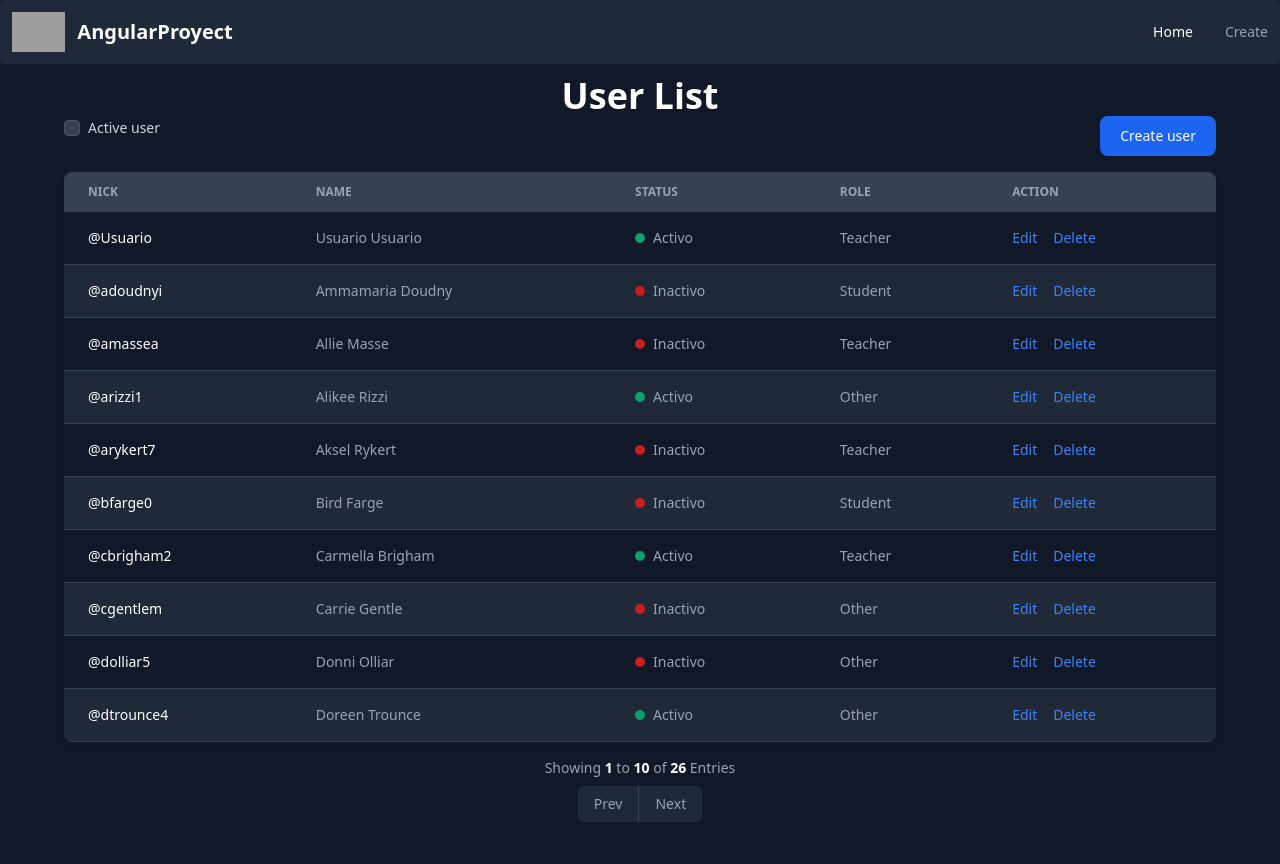
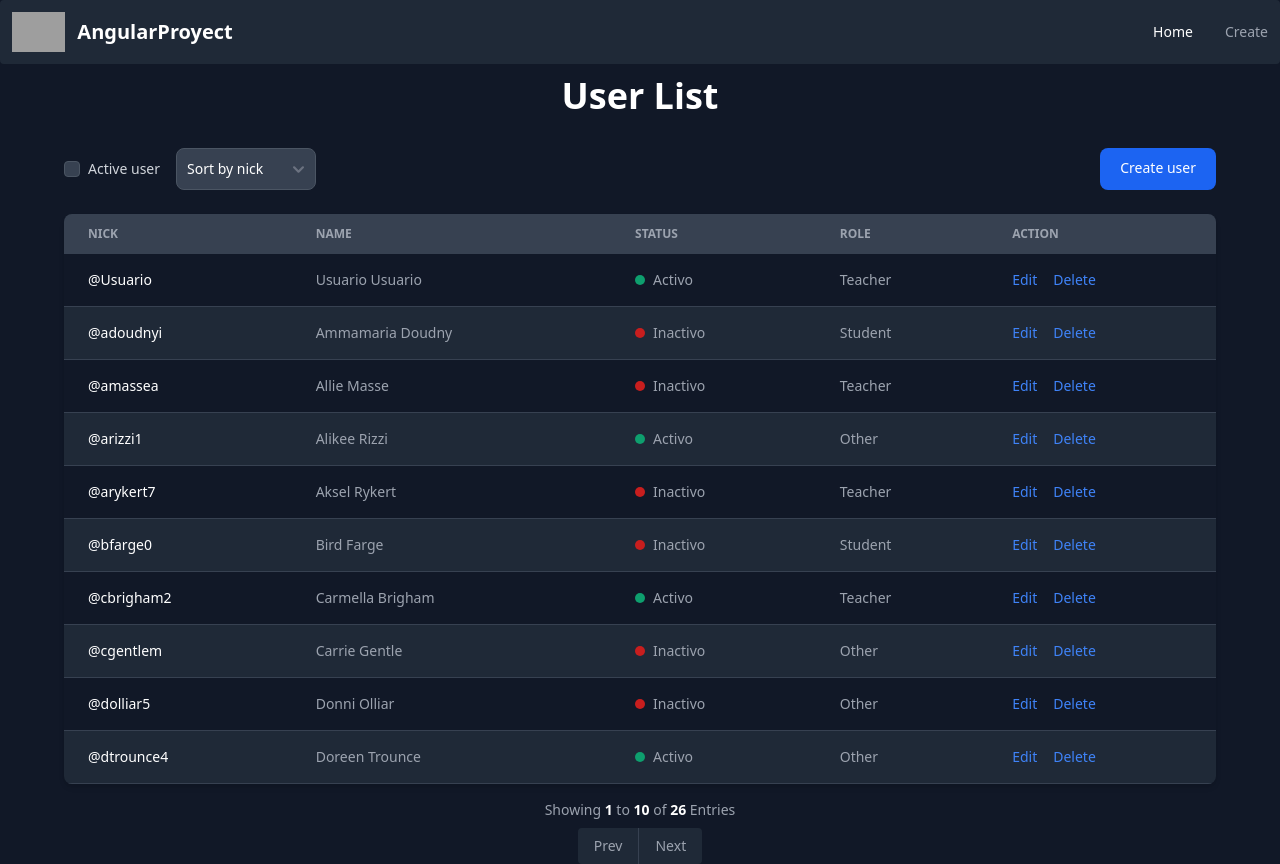
Before and after one commit to Negri234279/angular-project, an Angular app: page / in a window 1280 px wide. Before the commit the page ends 822 px from the top, so only its background shows below. Built offline with nearby package versions, Linux system fonts and the light colour scheme; data requests are answered from the project's data file; grey boxes are pictures that could not be loaded.

Commit message:
Add select sortBy and fix role text

```diff
--- a/src/app/pages/create-user/create-user.component.html
+++ b/src/app/pages/create-user/create-user.component.html
@@ -83,7 +83,7 @@
             class="bg-gray-50 border border-gray-300 text-gray-900 text-sm rounded-lg focus:ring-blue-500 focus:border-blue-500 block w-full p-2.5 dark:bg-gray-700 dark:border-gray-600 dark:placeholder-gray-400 dark:text-white dark:focus:ring-blue-500 dark:focus:border-blue-500"
         >
             <option *ngFor="let userRole of userRoles" [value]="userRole">
-                {{ userRole }}
+                {{ userRole | capitalizeFirstLetterPipe }}
             </option>
         </select>
 
--- a/src/app/pages/update-user/update-user.component.html
+++ b/src/app/pages/update-user/update-user.component.html
@@ -1,7 +1,7 @@
 <h1
     class="text-xl font-bold leading-tight tracking-tight text-gray-900 md:text-2xl dark:text-white text-center mb-4"
 >
-    Create user
+    Update user
 </h1>
 <form [formGroup]="form" class="max-w-lg mx-auto flex flex-col gap-8">
     <div>
@@ -79,7 +79,7 @@
             class="bg-gray-50 border border-gray-300 text-gray-900 text-sm rounded-lg focus:ring-blue-500 focus:border-blue-500 block w-full p-2.5 dark:bg-gray-700 dark:border-gray-600 dark:placeholder-gray-400 dark:text-white dark:focus:ring-blue-500 dark:focus:border-blue-500"
         >
             <option *ngFor="let role of roles" [value]="role">
-                {{ role }}
+                {{ role | capitalizeFirstLetterPipe }}
             </option>
         </select>
 
--- a/src/app/pages/users-list/users-list.component.html
+++ b/src/app/pages/users-list/users-list.component.html
@@ -1,8 +1,8 @@
-<h1 class="text-center text-4xl font-extrabold">User List</h1>
+<h1 class="text-center text-4xl font-extrabold mb-8">User List</h1>
 
-<div class="flex mb-4 justify-between max-w-6xl mx-auto">
-    <div class="flex items-center">
-        <div class="flex items-center mb-4">
+<div class="flex mb-6 justify-between max-w-6xl mx-auto">
+    <div class="flex items-center gap-4">
+        <div class="flex items-center">
             <input
                 id="active"
                 type="checkbox"
@@ -16,6 +16,15 @@
                 >Active user</label
             >
         </div>
+        <select
+            [(ngModel)]="sortBy"
+            (change)="loadPage(currentPage)"
+            class="bg-gray-50 border border-gray-300 text-gray-900 text-sm rounded-lg focus:ring-blue-500 focus:border-blue-500 block p-2.5 dark:bg-gray-700 dark:border-gray-600 dark:placeholder-gray-400 dark:text-white dark:focus:ring-blue-500 dark:focus:border-blue-500"
+        >
+            <option value="nick">Sort by nick</option>
+            <option value="fullname">Sort by name</option>
+            <option value="role">Sort by role</option>
+        </select>
     </div>
     <a
         href="/create-user"
@@ -29,7 +38,7 @@
 <div *ngIf="!isLoading && users.length === 0">No se encontraron usuarios.</div>
 
 <div *ngIf="users.length !== 0">
-    <app-users-table [users]="users" (onDelete)="onDelete($event)"/>
+    <app-users-table [users]="users" (onDelete)="onDelete($event)" />
 
     <app-pagination
         [firstIndex]="firstIndex"
```
